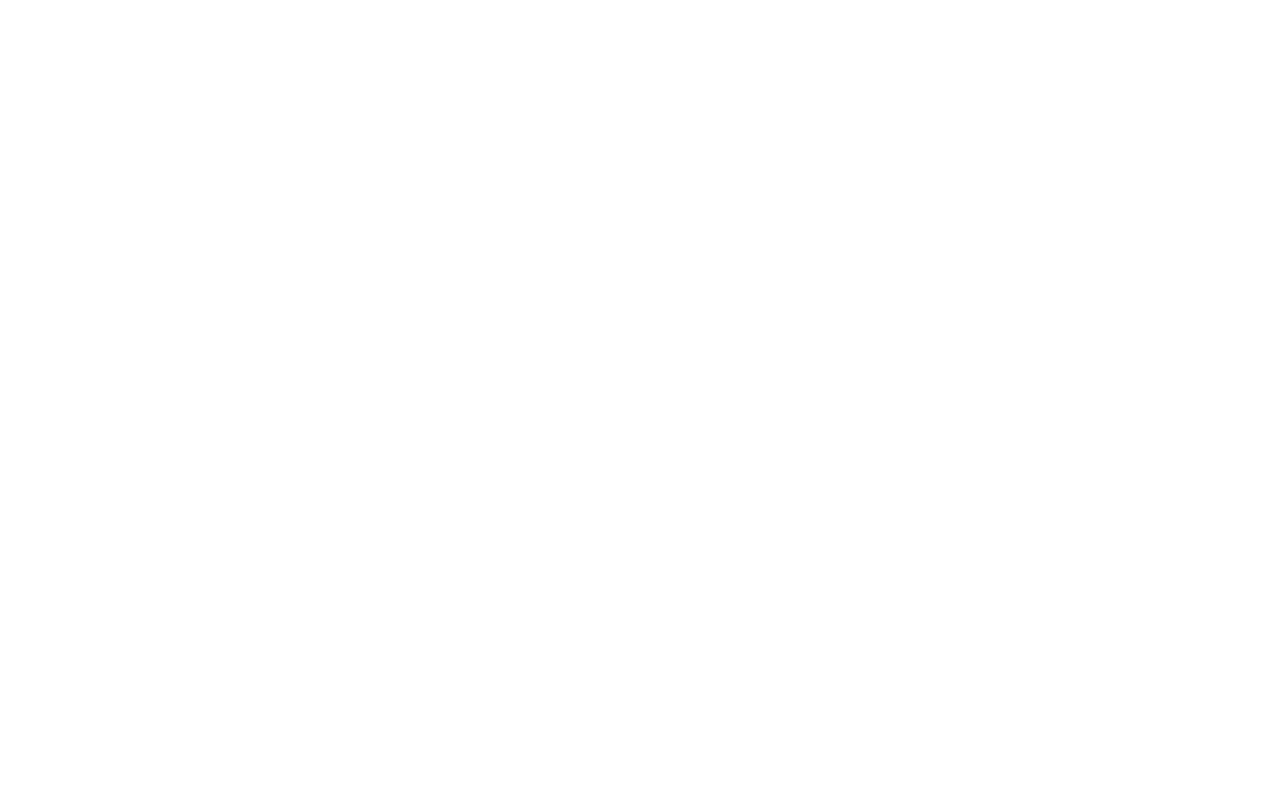
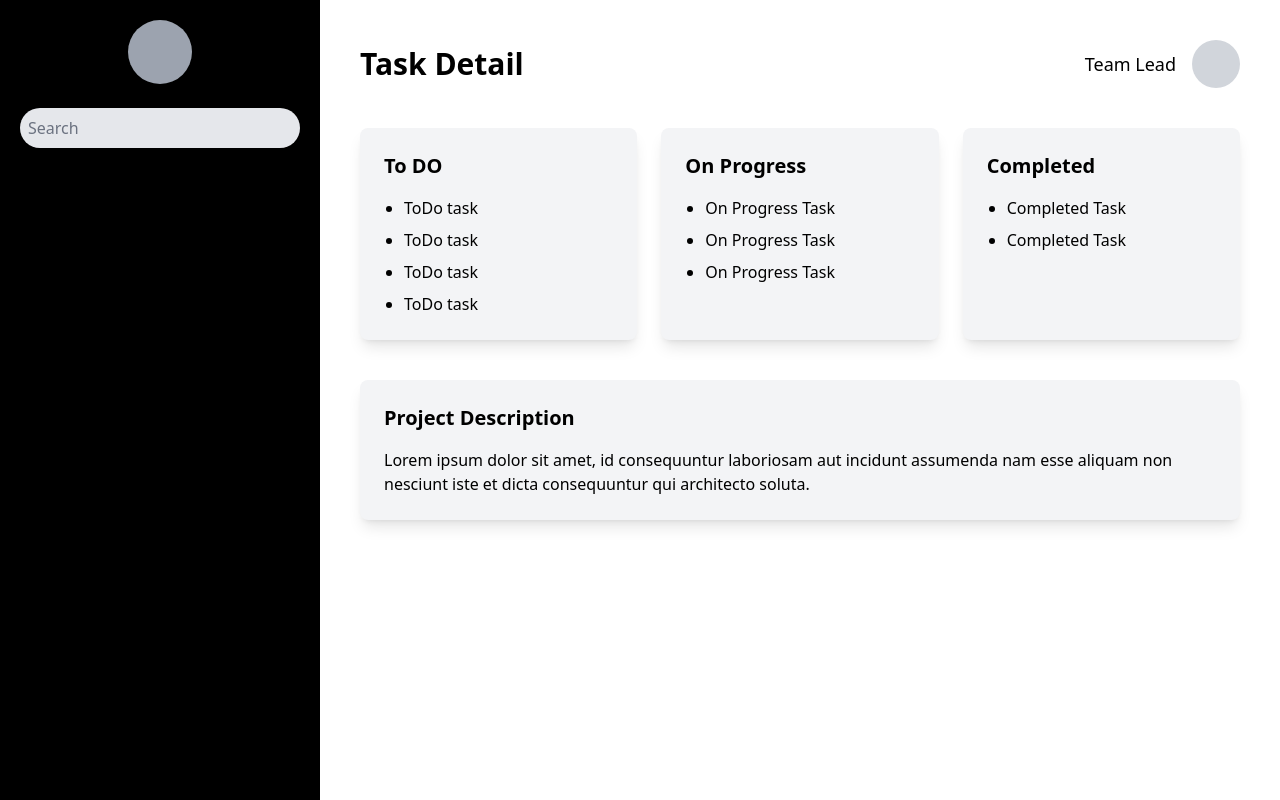
Before and after one commit to shazil702/Project-Management-Frontend, a React (Vite) app: page /task in a window 1280 px wide. Before the commit this address had no page. Built offline with nearby package versions, Linux system fonts and the light colour scheme.

Commit message:
added taskDetailview

```diff
--- a/src/App.jsx
+++ b/src/App.jsx
@@ -3,6 +3,7 @@
 import AdminRoutes from "./routes/AdminRoutes";
 import HrRoutes from "./routes/HrRoutes";
 import ProjectDetail from "./Components/ProjectDetail";
+import TaskDetail from "./Components/TaskDetail";
 
 
 function App() {
@@ -15,6 +16,7 @@
     <Route path="/admin/*" element={<AdminRoutes/>}/>
     <Route path="/hr/*" element={<HrRoutes/>}/>
     <Route path='/project' element={<ProjectDetail/>}/>
+    <Route path="/task" element={<TaskDetail/>}/>
     </Routes>
     </BrowserRouter>
   )
--- /dev/null
+++ b/src/Components/TaskDetail.jsx
@@ -0,0 +1,74 @@
+import React from "react";
+
+const TaskDetail = () => {
+  return (
+    <div className="flex h-screen">
+      {/* Sidebar */}
+      <aside className="bg-black text-white w-1/4 h-full p-5 flex flex-col items-center">
+        <div className="bg-gray-400 rounded-full w-16 h-16 mb-6"></div>
+        <div className="relative w-full">
+          <input
+            type="text"
+            placeholder="Search"
+            className="w-full bg-gray-200 p-2 rounded-full text-black placeholder-gray-500"
+          />
+        </div>
+      </aside>
+
+      {/* Main Content */}
+      <main className="flex-1 p-10">
+        <div className="flex justify-between items-center mb-10">
+          <h1 className="text-3xl font-bold">Task Detail</h1>
+          <div className="flex items-center">
+            <span className="mr-4 text-lg">Team Lead</span>
+            <div className="bg-gray-300 rounded-full w-12 h-12"></div>
+          </div>
+        </div>
+
+        <div className="grid grid-cols-3 gap-6">
+          {/* To Do Section */}
+          <section className="bg-gray-100 p-6 rounded-lg shadow-lg">
+            <h2 className="text-xl font-bold mb-4">To DO</h2>
+            <ul className="list-disc ml-5 space-y-2">
+              <li>ToDo task</li>
+              <li>ToDo task</li>
+              <li>ToDo task</li>
+              <li>ToDo task</li>
+            </ul>
+          </section>
+
+          {/* On Progress Section */}
+          <section className="bg-gray-100 p-6 rounded-lg shadow-lg">
+            <h2 className="text-xl font-bold mb-4">On Progress</h2>
+            <ul className="list-disc ml-5 space-y-2">
+              <li>On Progress Task</li>
+              <li>On Progress Task</li>
+              <li>On Progress Task</li>
+            </ul>
+          </section>
+
+          {/* Completed Section */}
+          <section className="bg-gray-100 p-6 rounded-lg shadow-lg">
+            <h2 className="text-xl font-bold mb-4">Completed</h2>
+            <ul className="list-disc ml-5 space-y-2">
+              <li>Completed Task</li>
+              <li>Completed Task</li>
+            </ul>
+          </section>
+        </div>
+
+        {/* Project Description */}
+        <section className="mt-10 bg-gray-100 p-6 rounded-lg shadow-lg">
+          <h2 className="text-xl font-bold mb-4">Project Description</h2>
+          <p>
+            Lorem ipsum dolor sit amet, id consequuntur laboriosam aut incidunt
+            assumenda nam esse aliquam non nesciunt iste et dicta consequuntur
+            qui architecto soluta.
+          </p>
+        </section>
+      </main>
+    </div>
+  );
+};
+
+export default TaskDetail;
```
